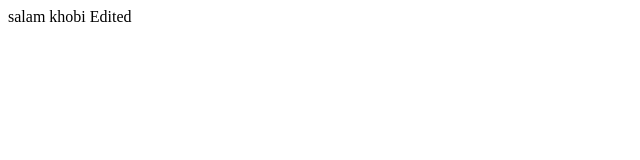
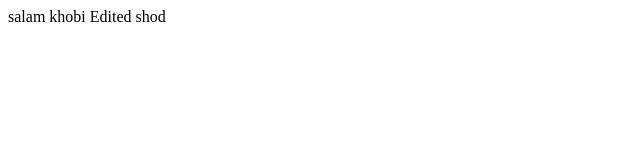
Before and after one commit to mohammadx0098/testfor, a plain HTML site: page 1.html in a window 1280 px wide. Shown: the full height of the page, 0-640 px from the left. Drawn offline with Linux system fonts and the light colour scheme.

Commit message:
edit page1

```diff
--- a/1.html
+++ b/1.html
@@ -3,5 +3,6 @@
 salam
 khobi
 Edited
+  shod
 </body>
 </html>
```
